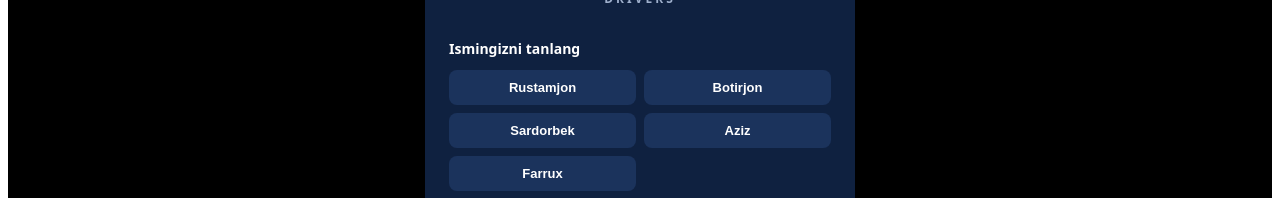
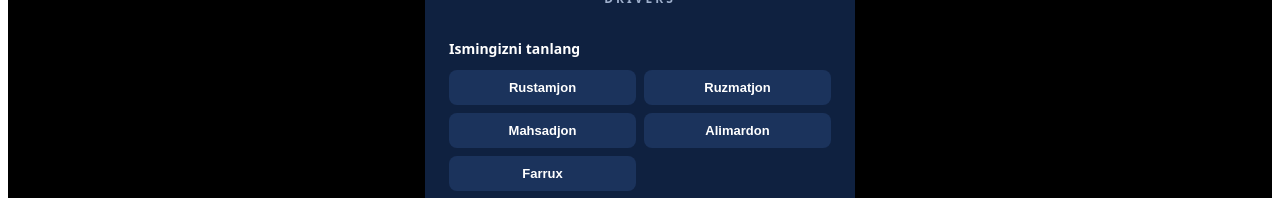
Before and after one commit to abubakrmarba/marbadrivers, a React (Vite) app: page / in a window 1280 px wide. Shown: the part 263-461 px from the top of the page. Built offline with nearby package versions, Linux system fonts and the light colour scheme.

Commit message:
Haydovchilar ismi uzgardi

```diff
--- a/src/App.jsx
+++ b/src/App.jsx
@@ -6,7 +6,7 @@ const DARK_BLUE = "#0F2140";
 const DARK_BLUE_LIGHT = "#1B335C";
 const PURPLE_BORDER = "#5D4976";
 
-const DRIVER_NAMES = ["Rustamjon", "Botirjon", "Sardorbek", "Aziz", "Farrux"];
+const DRIVER_NAMES = ["Rustamjon", "Ruzmatjon", "Mahsadjon", "Alimardon", "Farrux"];
 
 function fmt(n) { return "$" + (Number(n) || 0).toLocaleString("en-US"); }
 function formatDate(iso) {
```
